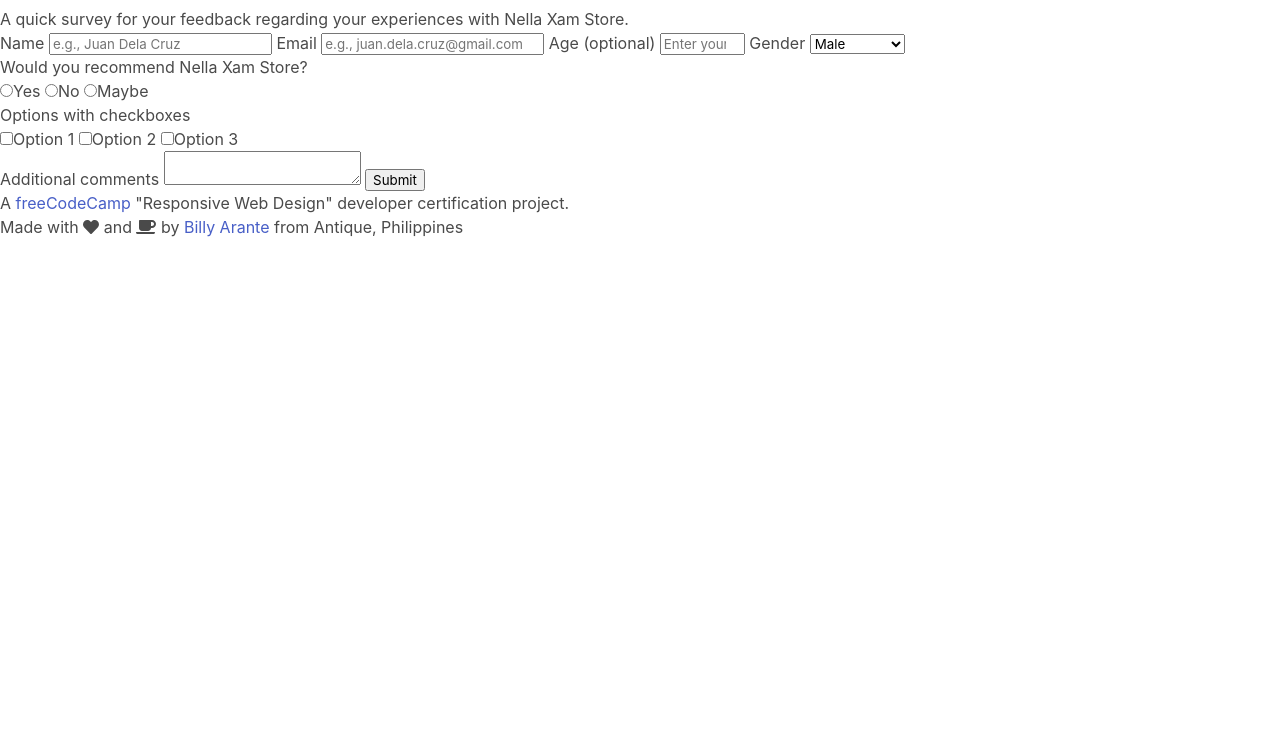
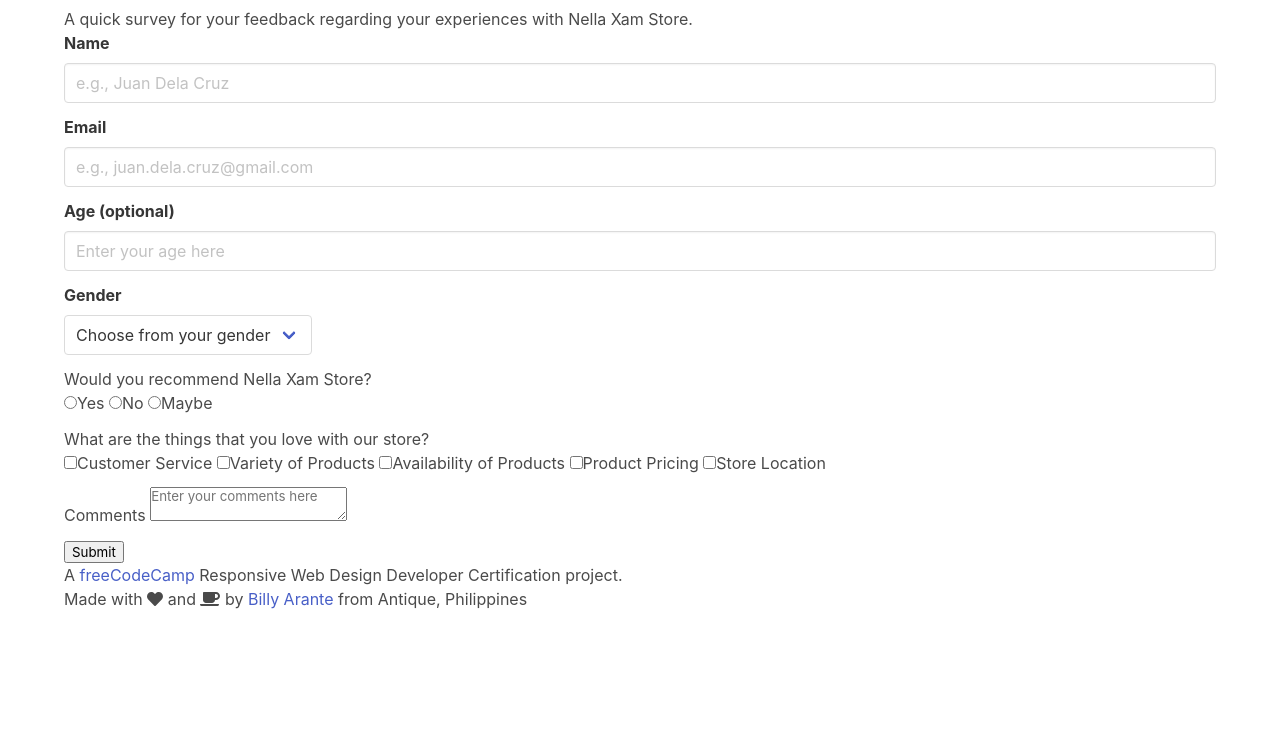
Before and after one commit to arantebw/survey, a plain HTML site: page index.html in a window 1280 px wide. Shown: the part 53-800 px from the top of the page. Drawn offline with nearby package versions, Linux system fonts and the light colour scheme.

Commit message:
add: Apply Bulma classes to elements

```diff
--- a/index.html
+++ b/index.html
@@ -13,58 +13,89 @@
   <body>
 
     <header>
+      <div class="container">
         <h1 id="title" class="title">Nella Xam Store Survey Form</h1>
         <p id="description">A quick survey for your feedback regarding your experiences with Nella Xam Store.</p>
+      </div>
     </header>
 
     <form id="survey-form">
-      <label id="name-label" for="name">Name</label>
-      <input type="name" id="name" placeholder="e.g., Juan Dela Cruz" required>
+      <div class="container">
 
-      <label id="email-label" for="email">Email</label>
-      <input type="email" id="email" placeholder="e.g., juan.dela.cruz@gmail.com" required>
+        <div class="field">
+          <label id="name-label" class="label" for="name">Name</label>
+          <div class="control">
+            <input type="name" id="name" class="input" placeholder="e.g., Juan Dela Cruz" required>
+          </div>
+        </div>
 
-      <label id="number-label" for="number">Age (optional)</label>
-      <input type="number" id="number" placeholder="Enter your age here" min="0" max="100">
+        <div class="field">
+          <label id="email-label" class="label" for="email">Email</label>
+          <div class="control">
+            <input type="email" id="email" class="input" placeholder="e.g., juan.dela.cruz@gmail.com" required>
+          </div>
+        </div>
 
-      <label for="dropdown">Gender</label>
+        <div class="field">
+          <label id="number-label" class="label" for="number">Age (optional)</label>
+          <div class="control">
+            <input type="number" id="number" class="input" placeholder="Enter your age here" min="0" max="100">
+          </div>
+        </div>
+
+        <div class="field">
+          <label for="dropdown" class="label">Gender</label>
+          <div class="control">
+            <div class="select">
               <select id="dropdown">
+                <option value="" selected>Choose from your gender</option>
                 <option value="male">Male</option>
                 <option value="female">Female</option>
                 <option value="non-binary">Non-Binary</option>
               </select>
+            </div>
+          </div>
+        </div>
 
-      <fieldset>
+        <fieldset class="field">
           <legend>Would you recommend Nella Xam Store?</legend>
           <input type="radio" name="recommend" value="yes" id="yes"><label for="yes">Yes</label>
           <input type="radio" name="recommend" value="no" id="no"><label for="no">No</label>
           <input type="radio" name="recommend" value="maybe" id="maybe"><label for="maybe">Maybe</label>
         </fieldset>
 
-      <fieldset>
-        <legend>Options with checkboxes</legend>
-        <input type="checkbox" name="checkboxes" value="option1"><label for="">Option 1</label>
-        <input type="checkbox" name="checkboxes" value="option2"><label for="">Option 2</label>
-        <input type="checkbox" name="checkboxes" value="option3"><label for="">Option 3</label>
+        <fieldset class="field">
+          <legend>What are the things that you love with our store?</legend>
+          <input id="customer-service" type="checkbox" name="checkboxes" value="Customer Service"><label for="customer-service">Customer Service</label>
+          <input id="variety-of-products" type="checkbox" name="checkboxes" value="Variety of Products"><label for="variety-of-products">Variety of Products</label>
+          <input id="availability-of-products" type="checkbox" name="checkboxes" value="Availability of Products"><label for="availability-of-products">Availability of Products</label>
+          <input id="product-pricing" type="checkbox" name="checkboxes" value="Product Pricing"><label for="product-pricing">Product Pricing</label>
+          <input id="store-location" type="checkbox" name="checkboxes" value="Store Location"><label for="store-location">Store Location</label>
         </fieldset>
 
-      <label for="">Additional comments</label>
-      <textarea></textarea>
+        <div class="field">
+          <label for="comments">Comments</label>
+          <textarea id="comments" placeholder="Enter your comments here"></textarea>
+        </div>
 
         <button id="submit">Submit</button>
+
+      </div>
     </form>
 
 
     <footer>
-      <p id="description">A <a href="https://www.freecodecamp.org">freeCodeCamp</a> "Responsive Web Design" developer certification project.</p>
+      <div class="container">
+        <p id="description">A <a href="https://www.freecodecamp.org">freeCodeCamp</a> Responsive Web Design Developer Certification project.</p>
         <p>Made with <i class="fas fa-heart"></i> and <i class="fas fa-coffee"></i> by <a href="https://arantebw.github.io">Billy Arante</a> from Antique, Philippines</p>
+      </div>
     </footer>
 
     <!-- Imports Font Awesome -->
     <script defer src="https://use.fontawesome.com/releases/v5.3.1/js/all.js"></script>
 
     <!-- Imports freeCodeCamp test suite -->
-    <script src="https://cdn.freecodecamp.org/testable-projects-fcc/v1/bundle.js"></script>
+    <!-- <script src="https://cdn.freecodecamp.org/testable-projects-fcc/v1/bundle.js"></script> -->
 
   </body>
 </html>
```
Lines whose indentation alone changed are shown as unchanged.
